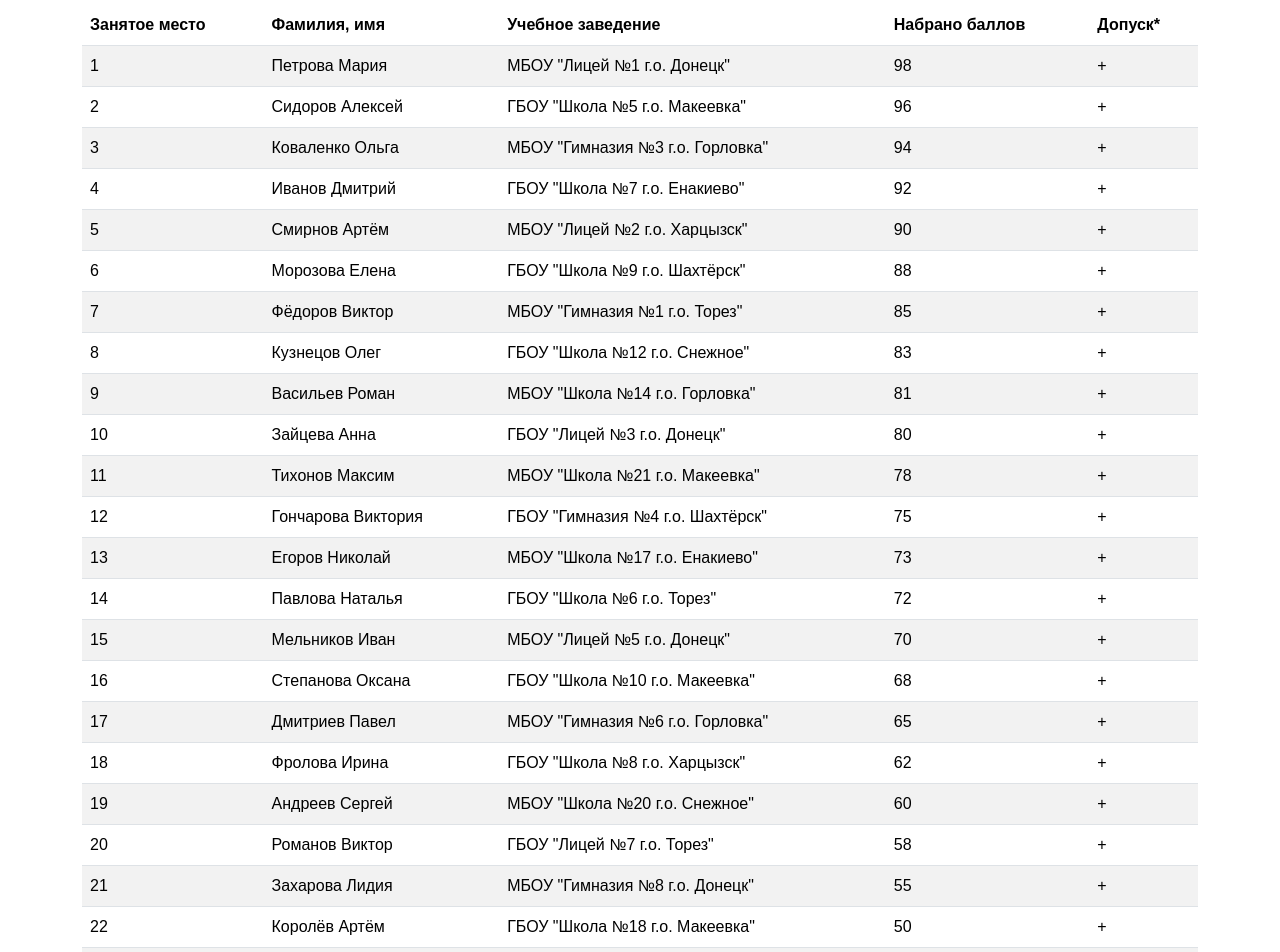
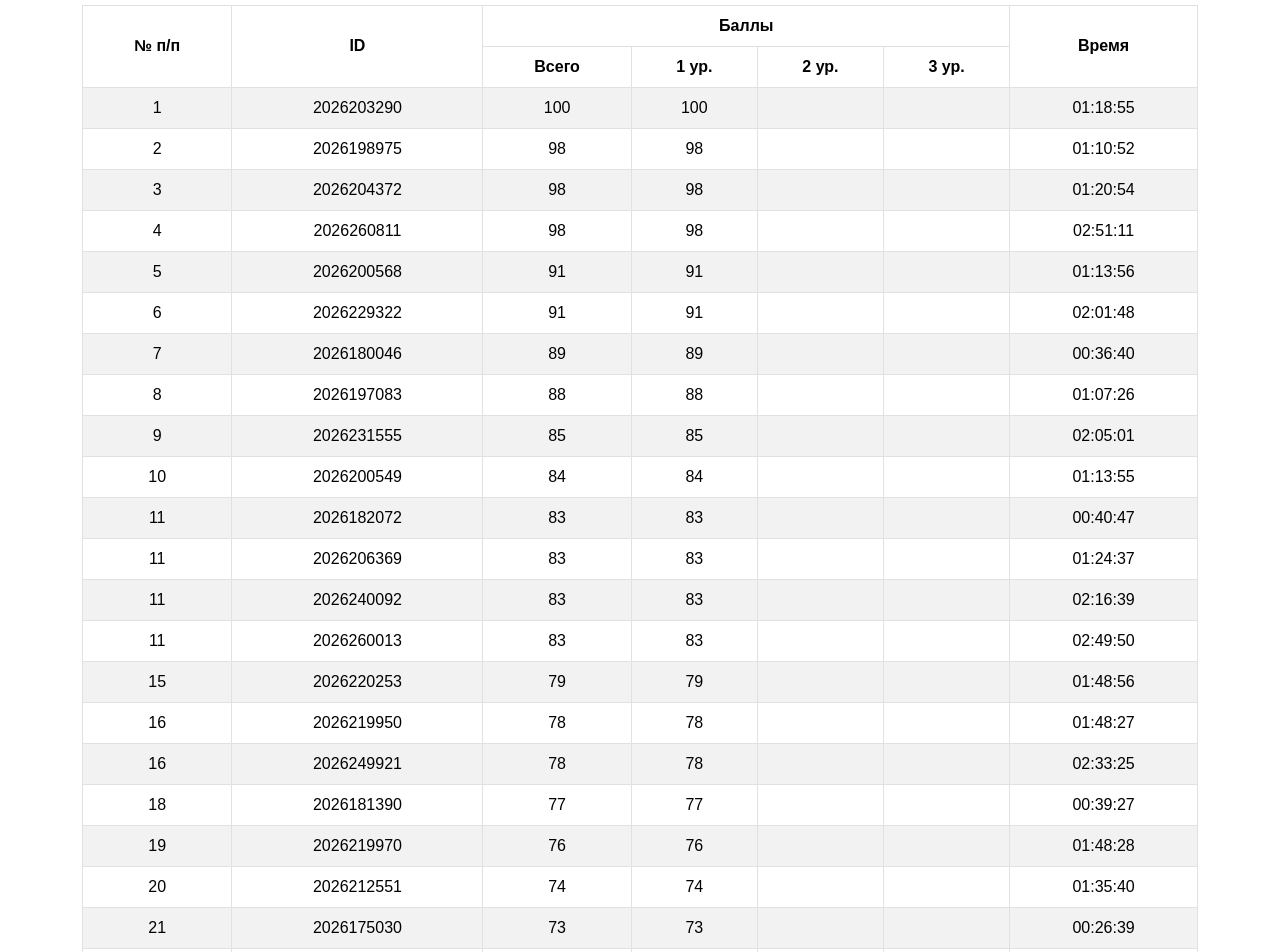
Before and after one commit to asu-cs-donntu/olymp-results, a React (Vite) app: page / in a window 1280 px wide. Shown: the part 300-1252 px from the top of the page. Built offline with nearby package versions, Linux system fonts and the light colour scheme.

Commit message:
changes in table, add table data

```diff
--- a/src/app/App.css
+++ b/src/app/App.css
@@ -235,6 +235,25 @@ a:hover {
     }
 }
 
+.table thead th {
+    text-align: center;
+    vertical-align: middle;
+}
+
+.table tbody td {
+    text-align: center;
+    vertical-align: middle;
+}
+
+.table tbody td:nth-child(5),
+.table tbody td:nth-child(6),
+.table tbody td:nth-child(7),
+.table tbody td:nth-child(8),
+.table tbody td:nth-child(9),
+.table tbody td:nth-child(10) {
+    text-align: center;
+}
+
 @media screen and (max-width: 992px) {
     .row {
         display: block;
--- a/src/app/App.tsx
+++ b/src/app/App.tsx
@@ -12,37 +12,42 @@ function App() {
                     <section>
                         <div className="heading">
                             <h2>Результаты</h2>
-                            <h3>Отборочного тура олимпиады для школьников 9 - 11 классов учебных заведений Донецкой
-                                Народной
-                                Республики по информатике и компьютерным технологиям</h3>
+                            <h3>Олимпиады для школьников 9 - 11 классов учебных заведений Донецкой
+                                Народной Республики по информатике и компьютерным технологиям</h3>
                         </div>
-                        <div className="table-container">
-                            <table className="table table-striped">
+                        <div className="table-responsive">
+                            <table className="table table-striped table-bordered">
                                 <thead>
                                 <tr>
-                                    <th scope="col">Занятое место</th>
-                                    <th scope="col">Фамилия, имя</th>
-                                    <th scope="col">Учебное заведение</th>
-                                    <th scope="col">Набрано баллов</th>
-                                    <th scope="col">Допуск*</th>
+                                    <th rowSpan={2}>№ п/п</th>
+                                    <th rowSpan={2}>ID</th>
+                                    <th colSpan={4}>Баллы</th>
+                                    <th rowSpan={2}>Время</th>
+                                </tr>
+                                <tr>
+                                    <th>Всего</th>
+                                    <th>1 ур.</th>
+                                    <th>2 ур.</th>
+                                    <th>3 ур.</th>
                                 </tr>
                                 </thead>
                                 <tbody>
                                 {ResultsData.map((result, index) => (
                                     <tr key={index}>
                                         <td>{result.place}</td>
-                                        <td>{result.name}</td>
-                                        <td>{result.school}</td>
-                                        <td>{result.score}</td>
-                                        <td>{result.allowance}</td>
+                                        <td>{result.id}</td>
+                                        <td className="text-center">{result.scores.total}</td>
+                                        <td className="text-center">{result.scores.level1}</td>
+                                        <td className="text-center">{result.scores.level2}</td>
+                                        <td className="text-center">{result.scores.level3}</td>
+                                        <td className="text-center">{result.time}</td>
                                     </tr>
                                 ))}
                                 </tbody>
                             </table>
                         </div>
-                        <p>* — На заключительный тур проходят участники, показавшие наилучшие результаты в первом этапе
-                            (не более 40 человек). Отметка "+" - участник допущен к заключительному туру, отметка "—" -
-                            не допущен.</p>
+                        <p>Во второй тур проходят участники, набравшие не менее 60 баллов.
+                            Он стоится 26 апреля 2025 г. в аудитории 8.712 с 10:00 до 12:00.</p>
                     </section>
                 </div>
             </div>
--- a/src/data/Results.ts
+++ b/src/data/Results.ts
@@ -1,212 +1,308 @@
 export const ResultsData = [
     {
         place: 1,
-        name: 'Петрова Мария',
-        school: 'МБОУ "Лицей №1 г.о. Донецк"',
-        score: 98,
-        allowance: '+',
+        id: '2026203290',
+        scores: {total: '100', level1: '100', level2: '', level3: ''},
+        time: '01:18:55'
     },
     {
         place: 2,
-        name: 'Сидоров Алексей',
-        school: 'ГБОУ "Школа №5 г.о. Макеевка"',
-        score: 96,
-        allowance: '+',
+        id: '2026198975',
+        scores: {total: '98', level1: '98', level2: '', level3: ''},
+        time: '01:10:52'
     },
     {
         place: 3,
-        name: 'Коваленко Ольга',
-        school: 'МБОУ "Гимназия №3 г.о. Горловка"',
-        score: 94,
-        allowance: '+',
+        id: '2026204372',
+        scores: {total: '98', level1: '98', level2: '', level3: ''},
+        time: '01:20:54'
     },
     {
         place: 4,
-        name: 'Иванов Дмитрий',
-        school: 'ГБОУ "Школа №7 г.о. Енакиево"',
-        score: 92,
-        allowance: '+',
+        id: '2026260811',
+        scores: {total: '98', level1: '98', level2: '', level3: ''},
+        time: '02:51:11'
     },
     {
         place: 5,
-        name: 'Смирнов Артём',
-        school: 'МБОУ "Лицей №2 г.о. Харцызск"',
-        score: 90,
-        allowance: '+',
+        id: '2026200568',
+        scores: {total: '91', level1: '91', level2: '', level3: ''},
+        time: '01:13:56'
     },
     {
         place: 6,
-        name: 'Морозова Елена',
-        school: 'ГБОУ "Школа №9 г.о. Шахтёрск"',
-        score: 88,
-        allowance: '+',
+        id: '2026229322',
+        scores: {total: '91', level1: '91', level2: '', level3: ''},
+        time: '02:01:48'
     },
     {
         place: 7,
-        name: 'Фёдоров Виктор',
-        school: 'МБОУ "Гимназия №1 г.о. Торез"',
-        score: 85,
-        allowance: '+',
+        id: '2026180046',
+        scores: {total: '89', level1: '89', level2: '', level3: ''},
+        time: '00:36:40'
     },
     {
         place: 8,
-        name: 'Кузнецов Олег',
-        school: 'ГБОУ "Школа №12 г.о. Снежное"',
-        score: 83,
-        allowance: '+',
+        id: '2026197083',
+        scores: {total: '88', level1: '88', level2: '', level3: ''},
+        time: '01:07:26'
     },
     {
         place: 9,
-        name: 'Васильев Роман',
-        school: 'МБОУ "Школа №14 г.о. Горловка"',
-        score: 81,
-        allowance: '+',
+        id: '2026231555',
+        scores: {total: '85', level1: '85', level2: '', level3: ''},
+        time: '02:05:01'
     },
     {
         place: 10,
-        name: 'Зайцева Анна',
-        school: 'ГБОУ "Лицей №3 г.о. Донецк"',
-        score: 80,
-        allowance: '+',
+        id: '2026200549',
+        scores: {total: '84', level1: '84', level2: '', level3: ''},
+        time: '01:13:55'
     },
     {
         place: 11,
-        name: 'Тихонов Максим',
-        school: 'МБОУ "Школа №21 г.о. Макеевка"',
-        score: 78,
-        allowance: '+',
+        id: '2026182072',
+        scores: {total: '83', level1: '83', level2: '', level3: ''},
+        time: '00:40:47'
     },
     {
-        place: 12,
-        name: 'Гончарова Виктория',
-        school: 'ГБОУ "Гимназия №4 г.о. Шахтёрск"',
-        score: 75,
-        allowance: '+',
+        place: 11,
+        id: '2026206369',
+        scores: {total: '83', level1: '83', level2: '', level3: ''},
+        time: '01:24:37'
     },
     {
-        place: 13,
-        name: 'Егоров Николай',
-        school: 'МБОУ "Школа №17 г.о. Енакиево"',
-        score: 73,
-        allowance: '+',
+        place: 11,
+        id: '2026240092',
+        scores: {total: '83', level1: '83', level2: '', level3: ''},
+        time: '02:16:39'
     },
     {
-        place: 14,
-        name: 'Павлова Наталья',
-        school: 'ГБОУ "Школа №6 г.о. Торез"',
-        score: 72,
-        allowance: '+',
+        place: 11,
+        id: '2026260013',
+        scores: {total: '83', level1: '83', level2: '', level3: ''},
+        time: '02:49:50'
     },
     {
         place: 15,
-        name: 'Мельников Иван',
-        school: 'МБОУ "Лицей №5 г.о. Донецк"',
-        score: 70,
-        allowance: '+',
+        id: '2026220253',
+        scores: {total: '79', level1: '79', level2: '', level3: ''},
+        time: '01:48:56'
     },
     {
         place: 16,
-        name: 'Степанова Оксана',
-        school: 'ГБОУ "Школа №10 г.о. Макеевка"',
-        score: 68,
-        allowance: '+',
+        id: '2026219950',
+        scores: {total: '78', level1: '78', level2: '', level3: ''},
+        time: '01:48:27'
     },
     {
-        place: 17,
-        name: 'Дмитриев Павел',
-        school: 'МБОУ "Гимназия №6 г.о. Горловка"',
-        score: 65,
-        allowance: '+',
+        place: 16,
+        id: '2026249921',
+        scores: {total: '78', level1: '78', level2: '', level3: ''},
+        time: '02:33:25'
     },
     {
         place: 18,
-        name: 'Фролова Ирина',
-        school: 'ГБОУ "Школа №8 г.о. Харцызск"',
-        score: 62,
-        allowance: '+',
+        id: '2026181390',
+        scores: {total: '77', level1: '77', level2: '', level3: ''},
+        time: '00:39:27'
     },
     {
         place: 19,
-        name: 'Андреев Сергей',
-        school: 'МБОУ "Школа №20 г.о. Снежное"',
-        score: 60,
-        allowance: '+',
+        id: '2026219970',
+        scores: {total: '76', level1: '76', level2: '', level3: ''},
+        time: '01:48:28'
     },
     {
         place: 20,
-        name: 'Романов Виктор',
-        school: 'ГБОУ "Лицей №7 г.о. Торез"',
-        score: 58,
-        allowance: '+',
+        id: '2026212551',
+        scores: {total: '74', level1: '74', level2: '', level3: ''},
+        time: '01:35:40'
     },
     {
         place: 21,
-        name: 'Захарова Лидия',
-        school: 'МБОУ "Гимназия №8 г.о. Донецк"',
-        score: 55,
-        allowance: '+',
+        id: '2026175030',
+        scores: {total: '73', level1: '73', level2: '', level3: ''},
+        time: '00:26:39'
     },
     {
         place: 22,
-        name: 'Королёв Артём',
-        school: 'ГБОУ "Школа №18 г.о. Макеевка"',
-        score: 50,
-        allowance: '+',
+        id: '2026190770',
+        scores: {total: '71', level1: '71', level2: '', level3: ''},
+        time: '00:56:35'
     },
     {
-        place: 23,
-        name: 'Соловьёв Алексей',
-        school: 'МБОУ "Школа №22 г.о. Горловка"',
-        score: 45,
-        allowance: '+',
+        place: 22,
+        id: '2026206918',
+        scores: {total: '71', level1: '71', level2: '', level3: ''},
+        time: '01:25:41'
     },
     {
-        place: 24,
-        name: 'Игнатьева Марина',
-        school: 'ГБОУ "Гимназия №9 г.о. Шахтёрск"',
-        score: 40,
-        allowance: '+',
+        place: 22,
+        id: '2026266223',
+        scores: {total: '71', level1: '71', level2: '', level3: ''},
+        time: '03:00:11'
     },
     {
         place: 25,
-        name: 'Белова Анна',
-        school: 'МБОУ "Лицей №9 г.о. Харцызск"',
-        score: 39,
-        allowance: '—',
+        id: '2026198845',
+        scores: {total: '69', level1: '69', level2: '', level3: ''},
+        time: '01:10:39'
     },
     {
         place: 26,
-        name: 'Киселёв Олег',
-        school: 'ГБОУ "Школа №25 г.о. Снежное"',
-        score: 37,
-        allowance: '—',
+        id: '2026170627',
+        scores: {total: '64', level1: '64', level2: '', level3: ''},
+        time: '00:18:18'
     },
     {
-        place: 27,
-        name: 'Шевченко Михаил',
-        school: 'МБОУ "Гимназия №10 г.о. Донецк"',
-        score: 35,
-        allowance: '—',
+        place: 26,
+        id: '2026201764',
+        scores: {total: '64', level1: '64', level2: '', level3: ''},
+        time: '01:16:05'
     },
     {
-        place: 28,
-        name: 'Крылова Виктория',
-        school: 'ГБОУ "Школа №11 г.о. Торез"',
-        score: 33,
-        allowance: '—',
+        place: 26,
+        id: '2026242554',
+        scores: {total: '64', level1: '64', level2: '', level3: ''},
+        time: '02:20:50'
     },
     {
         place: 29,
-        name: 'Савельев Дмитрий',
-        school: 'МБОУ "Школа №27 г.о. Макеевка"',
-        score: 30,
-        allowance: '—',
+        id: '2026197175',
+        scores: {total: '61', level1: '61', level2: '', level3: ''},
+        time: '01:07:35'
     },
     {
-        place: 30,
-        name: 'Калинина Екатерина',
-        school: 'ГБОУ "Гимназия №11 г.о. Горловка"',
-        score: 28,
-        allowance: '—',
+        place: 29,
+        id: '2026198245',
+        scores: {total: '61', level1: '61', level2: '', level3: ''},
+        time: '01:09:32'
     },
+    {
+        place: 31,
+        id: '2026182362',
+        scores: {total: '60', level1: '60', level2: '', level3: ''},
+        time: '00:41:16'
+    },
+    {
+        place: 31,
+        id: '2026184534',
+        scores: {total: '60', level1: '60', level2: '', level3: ''},
+        time: '00:45:05'
+    },
+    {
+        place: 31,
+        id: '2026198159',
+        scores: {total: '60', level1: '60', level2: '', level3: ''},
+        time: '01:09:21'
+    },
+    {
+        place: 31,
+        id: '2026244450',
+        scores: {total: '60', level1: '60', level2: '', level3: ''},
+        time: '02:24:06'
+    },
+    {
+        place: 35,
+        id: '2026227914',
+        scores: {total: '57', level1: '57', level2: '', level3: ''},
+        time: '01:59:54'
+    },
+    {
+        place: 36,
+        id: '2026274601',
+        scores: {total: '56', level1: '56', level2: '', level3: ''},
+        time: '03:13:24'
+    },
+    {
+        place: 37,
+        id: '2026180757',
+        scores: {total: '55', level1: '55', level2: '', level3: ''},
+        time: '00:38:07'
+    },
+    {
+        place: 37,
+        id: '2026181222',
+        scores: {total: '55', level1: '55', level2: '', level3: ''},
+        time: '00:39:04'
+    },
+    {
+        place: 39,
+        id: '2026244787',
+        scores: {total: '53', level1: '53', level2: '', level3: ''},
+        time: '02:24:41'
+    },
+    {
+        place: 40,
+        id: '2026180533',
+        scores: {total: '51', level1: '51', level2: '', level3: ''},
+        time: '00:37:40'
+    },
+    {
+        place: 41,
+        id: '2026169159',
+        scores: {total: '49', level1: '49', level2: '', level3: ''},
+        time: '00:15:26'
+    },
+    {
+        place: 41,
+        id: '2026230034',
+        scores: {total: '49', level1: '49', level2: '', level3: ''},
+        time: '02:02:47'
+    },
+    {
+        place: 43,
+        id: '2026249411',
+        scores: {total: '46', level1: '46', level2: '', level3: ''},
+        time: '02:32:33'
+    },
+    {
+        place: 43,
+        id: '2026251194',
+        scores: {total: '46', level1: '46', level2: '', level3: ''},
+        time: '02:35:30'
+    },
+    {
+        place: 45,
+        id: '2026228245',
+        scores: {total: '44', level1: '44', level2: '', level3: ''},
+        time: '02:00:22'
+    },
+    {
+        place: 46,
+        id: '2026172993',
+        scores: {total: '42', level1: '42', level2: '', level3: ''},
+        time: '00:22:42'
+    },
+    {
+        place: 47,
+        id: '2026179827',
+        scores: {total: '38', level1: '38', level2: '', level3: ''},
+        time: '00:36:14'
+    },
+    {
+        place: 48,
+        id: '2026199363',
+        scores: {total: '35', level1: '35', level2: '', level3: ''},
+        time: '01:11:38'
+    },
+    {
+        place: 49,
+        id: '2026263254',
+        scores: {total: '29', level1: '29', level2: '', level3: ''},
+        time: '02:55:14'
+    },
+    {
+        place: 50,
+        id: '2026267767',
+        scores: {total: '27', level1: '27', level2: '', level3: ''},
+        time: '03:02:35'
+    },
+    {
+        place: 51,
+        id: '2026190053',
+        scores: {total: '20', level1: '20', level2: '', level3: ''},
+        time: '00:55:15'
+    }
 ];
```
Also changed, not shown: src/data/Results.d.ts (+9 -3 lines).
